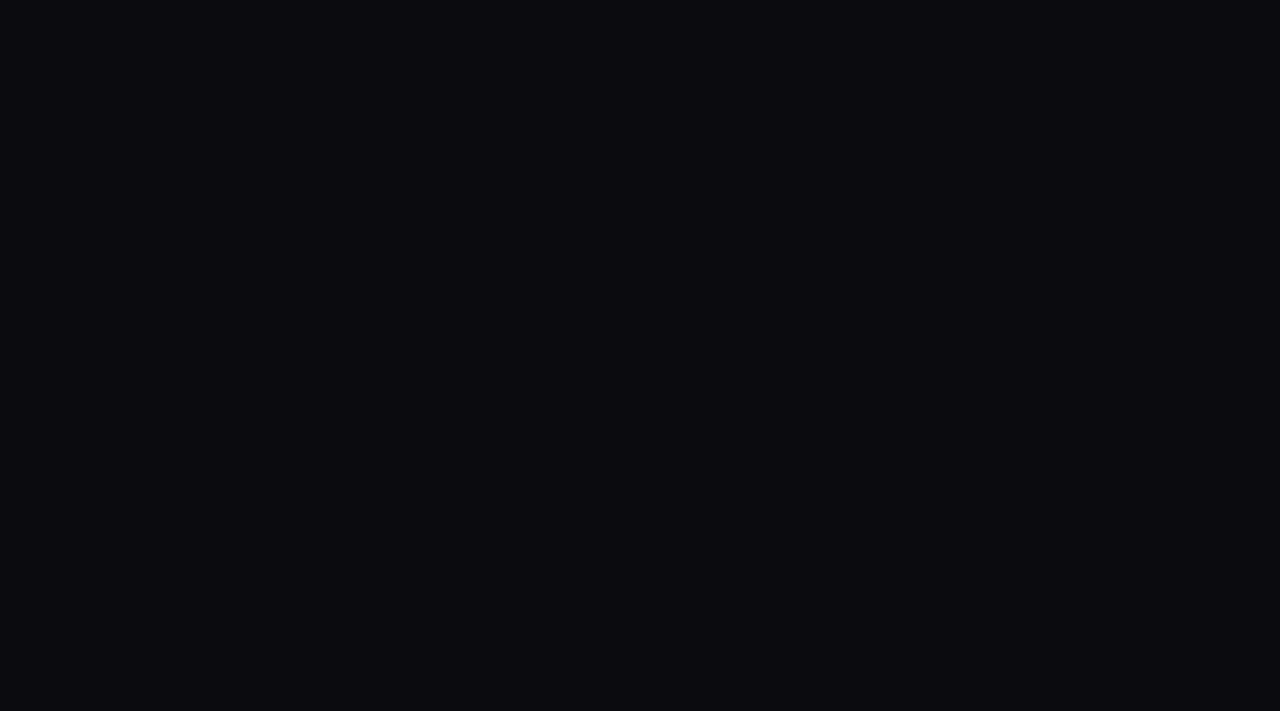
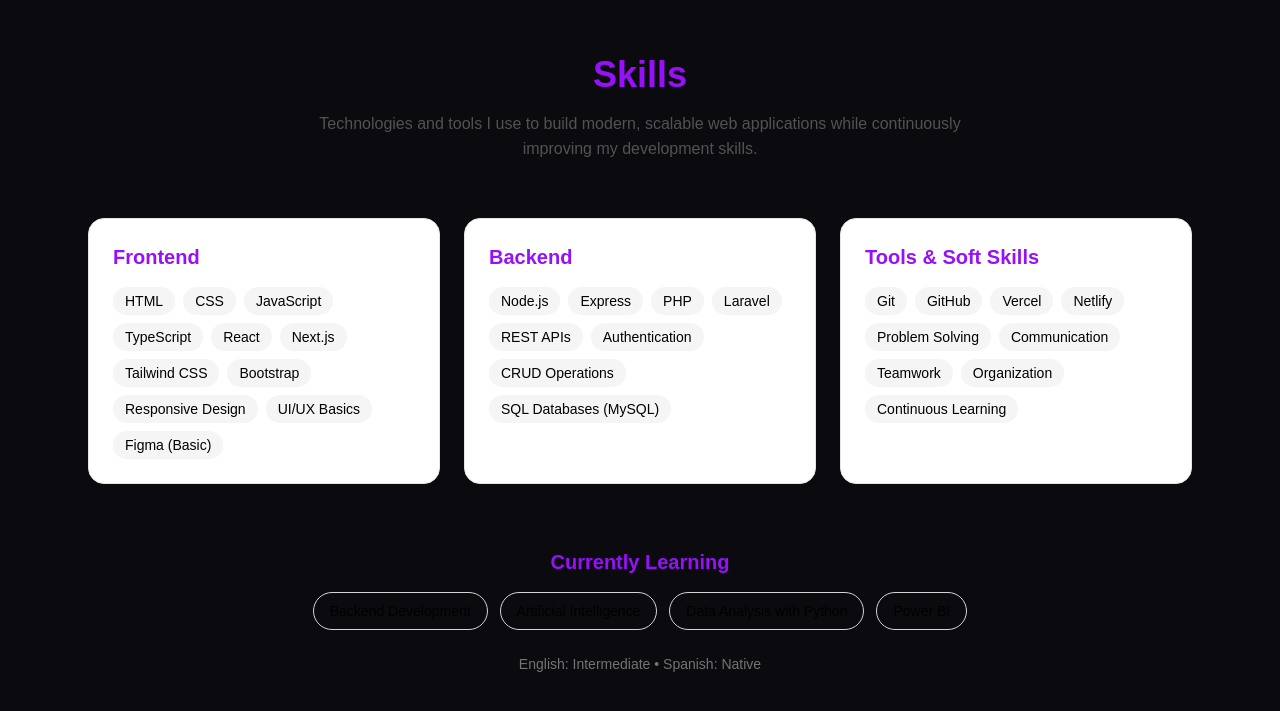
Before and after one commit to julianaherrera1/Portfolio-Juliana-Herrera, a Next.js app: page / in a window 1280 px wide. Shown: the part 1625-2336 px from the top of the page. Before the commit the page ends 1600 px from the top, so only its background shows below. Built offline with nearby package versions, Linux system fonts and the light colour scheme.

Commit message:
feat: Add skills section

```diff
--- a/app/page.tsx
+++ b/app/page.tsx
@@ -1,6 +1,7 @@
 import NavBar from "@/components/ui/NavBar";
 import Hero from "@/components/sections/Hero";
 import About from "@/components/sections/About";
+import Skills from "@/components/sections/Skills";
 
 export default function Home() {
   return (
@@ -8,6 +9,7 @@ export default function Home() {
      <NavBar />
      <Hero />
      <About />
+     <Skills />
     </main>
   );
 }
--- /dev/null
+++ b/components/sections/Skills.tsx
@@ -0,0 +1,117 @@
+export default function Skills() {
+  const frontend = [
+    "HTML",
+    "CSS",
+    "JavaScript",
+    "TypeScript",
+    "React",
+    "Next.js",
+    "Tailwind CSS",
+    "Bootstrap",
+    "Responsive Design",
+    "UI/UX Basics",
+    "Figma (Basic)",
+  ];
+
+  const backend = [
+    "Node.js",
+    "Express",
+    "PHP",
+    "Laravel",
+    "REST APIs",
+    "Authentication",
+    "CRUD Operations",
+    "SQL Databases (MySQL)",
+  ];
+
+  const toolsSoft = [
+    "Git",
+    "GitHub",
+    "Vercel",
+    "Netlify",
+    "Problem Solving",
+    "Communication",
+    "Teamwork",
+    "Organization",
+    "Continuous Learning",
+  ];
+
+  const learning = [
+    "Backend Development",
+    "Artificial Intelligence",
+    "Data Analysis with Python",
+    "Power BI",
+  ];
+
+  const Card = ({ title, items }: { title: string; items: string[] }) => (
+    <div className="bg-white dark:bg-neutral-900 border border-neutral-200 dark:border-neutral-800 rounded-2xl p-6
+    hover:shadow-lg hover:-translate-y-1 hover:border-purple-400
+    transition-all duration-300">
+
+      <h3 className="text-xl font-semibold mb-4 text-purple-600 dark:text-purple-400">
+        {title}
+      </h3>
+
+      <div className="flex flex-wrap gap-2">
+        {items.map((item) => (
+          <span
+            key={item}
+            className="text-sm px-3 py-1 rounded-full bg-neutral-100 dark:bg-neutral-800
+            hover:bg-purple-100 dark:hover:bg-purple-900/40
+            hover:text-purple-700 dark:hover:text-purple-300
+            transition-colors duration-200"
+          >
+            {item}
+          </span>
+        ))}
+      </div>
+    </div>
+  );
+
+  return (
+    <section id="skills" className="py-20 px-6 max-w-6xl mx-auto">
+      {/* Header */}
+      <div className="text-center mb-14">
+        <h2 className="text-3xl md:text-4xl font-bold mb-4">
+          <span className="text-purple-600 dark:text-purple-400">Skills</span>
+        </h2>
+
+        <p className="text-neutral-600 dark:text-neutral-400 max-w-2xl mx-auto">
+          Technologies and tools I use to build modern, scalable web
+          applications while continuously improving my development skills.
+        </p>
+      </div>
+
+      {/* Cards */}
+      <div className="grid md:grid-cols-3 gap-6">
+        <Card title="Frontend" items={frontend} />
+        <Card title="Backend" items={backend} />
+        <Card title="Tools & Soft Skills" items={toolsSoft} />
+      </div>
+
+      {/* Currently Learning */}
+      <div className="mt-16 text-center">
+        <h3 className="text-xl font-semibold mb-4 text-purple-600 dark:text-purple-400">
+          Currently Learning
+        </h3>
+
+        <div className="flex flex-wrap justify-center gap-3">
+          {learning.map((item) => (
+            <span
+              key={item}
+              className="px-4 py-2 text-sm rounded-full border border-neutral-300 dark:border-neutral-700
+              hover:border-purple-400 hover:text-purple-600 dark:hover:text-purple-400
+              transition-colors duration-200"
+            >
+              {item}
+            </span>
+          ))}
+        </div>
+
+        <p className="text-sm text-neutral-500 mt-6">
+          English: Intermediate • Spanish: Native
+        </p>
+      </div>
+    </section>
+  );
+}
```
